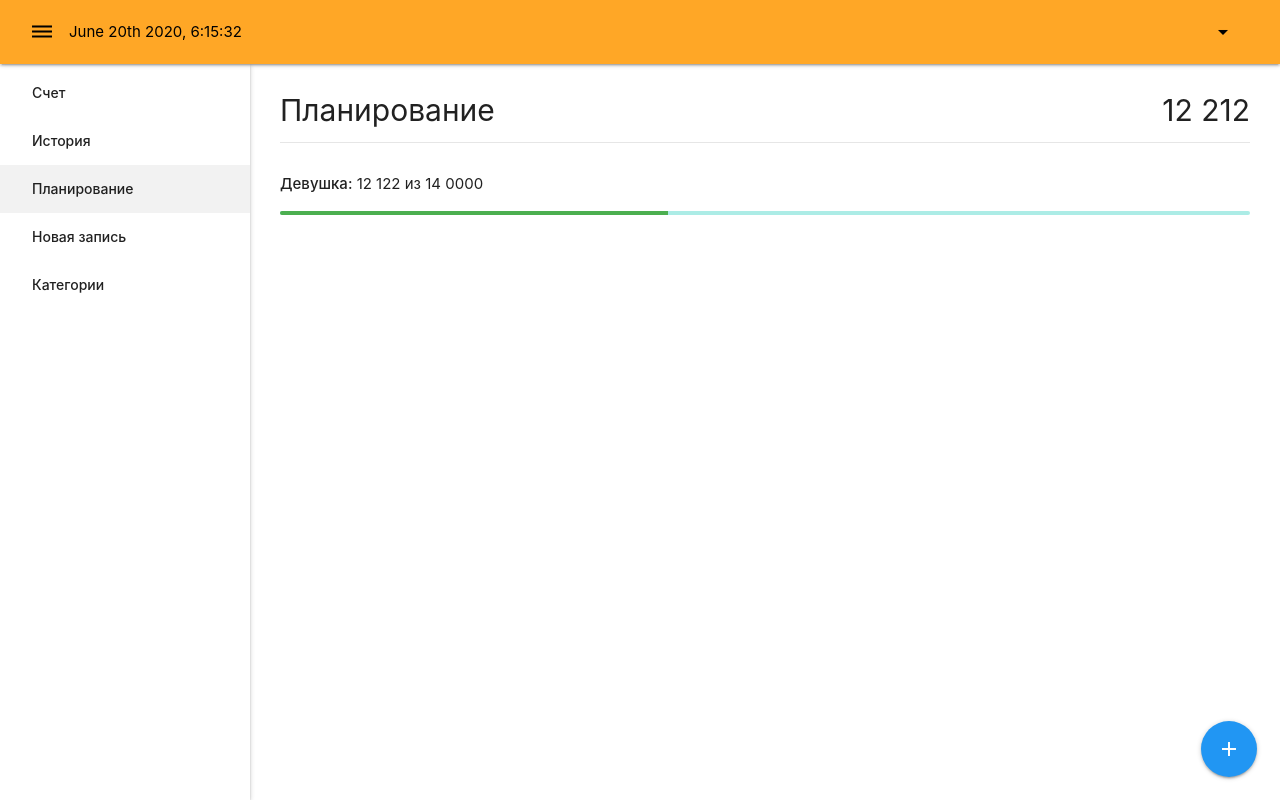
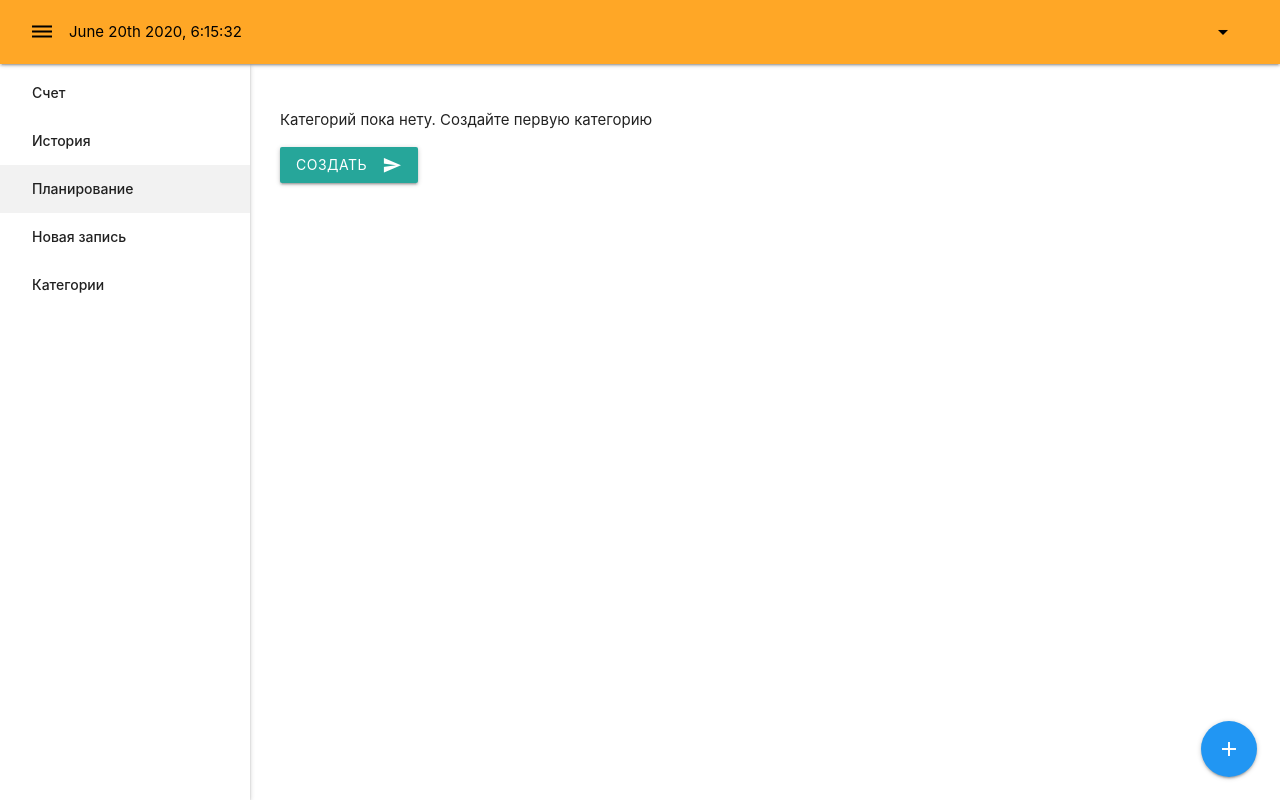
Before and after one commit to wertey/mevn-crm, a Vue app in the folder frontend/: page /planning in a window 1280 px wide. Built offline with nearby package versions, Linux system fonts and the light colour scheme; sample sign-in values are in the browser's storage.

Commit message:
planning

```diff
--- a/frontend/src/views/Planning.vue
+++ b/frontend/src/views/Planning.vue
@@ -1,20 +1,32 @@
 <template>
   <div>
-    <div class="page-title">
-      <h3>Планирование</h3>
-      <h4>12 212</h4>
+    <Loader v-if="loading"/>
+    <div v-else-if="!categories.length">
+      <p>Категорий пока нету. Создайте первую категорию</p>
+      <button class="btn waves-effect waves-light" type="button"
+              @click="createCategory"
+      >
+        Создать
+        <i class="material-icons right">send</i>
+      </button>
     </div>
-
-    <section>
-      <div>
+    <section v-else>
+      <div class="page-title">
+        <h3>Планирование</h3>
+        <h4>{{ info.bill }}</h4>
+      </div>
+      <div v-for="cat of categories"
+           :key="cat.id"
+      >
         <p>
-          <strong>Девушка:</strong>
-          12 122 из 14 0000
+          <strong>{{ cat.name }} <br></strong>
+          {{ cat.spend }} из {{ cat.limit }}
         </p>
         <div class="progress" >
           <div
-            class="determinate green"
-            style="width:40%"
+            class="determinate"
+            :class="[cat.progressColor]"
+            :style="{ width: cat.progressPercent + '%'}"
           ></div>
         </div>
       </div>
@@ -23,20 +35,58 @@
 </template>
 
 <script>
+import { mapGetters } from 'vuex';
 import localStorageToken from '../mixins/localStorageToken';
+import LoaderTemplate from '../components/loader/LoaderTemplate.vue';
 
 export default {
   name: 'Planning',
   mixins: [localStorageToken],
+  components: {
+    Loader: LoaderTemplate,
+  },
   data: () => ({
     loading: true,
     categories: [],
   }),
+  computed: {
+    ...mapGetters(['categoryList', 'info']),
+  },
+  methods: {
+    createCategory() {
+      this.$router.push('/categories');
+    },
+  },
   async mounted() {
-    const records = await this.$store.dispatch('fetchRecords');
-    const categories = await this.$store.dispatch('fetchCategories');
+    const categories = await this.categoryList;
+    console.log('categories', categories);
+    const records = await this.info.records;
     console.log('records', records);
-    console.log('categories', categories);
+    this.categories = categories.map((cat) => {
+      const spend = records
+        .filter((el) => el.description === cat.name)
+        .filter((el) => el.type === 'outcome')
+        // eslint-disable-next-line no-param-reassign,no-return-assign
+        .reduce((total, record) => {
+          console.log('record', record);
+          console.log('total', total);
+          // eslint-disable-next-line no-param-reassign,no-return-assign
+          return total += +record.amount;
+        }, 0);
+      console.log('speeend', spend);
+      // eslint-disable-next-line no-mixed-operators
+      const precent = 100 * spend / cat.limit;
+      const progressPercent = precent > 100 ? 100 : precent;
+      // eslint-disable-next-line no-nested-ternary
+      const progressColor = precent < 60 ? 'green' : precent < 100 ? 'yellow' : 'red';
+      console.log('spend', spend);
+      return {
+        ...cat,
+        progressPercent,
+        progressColor,
+        spend,
+      };
+    });
     this.loading = false;
   },
 };
```
